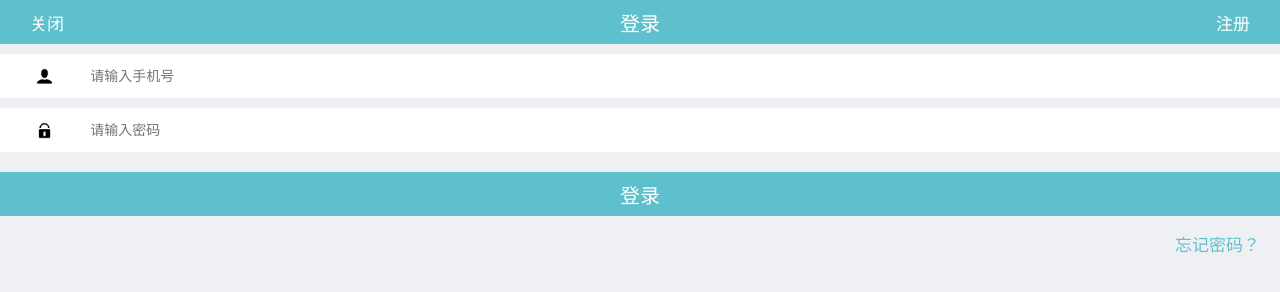
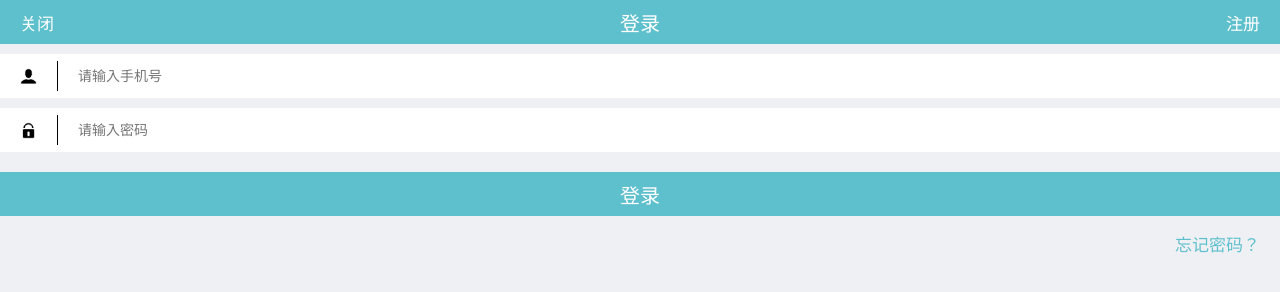
Before and after one commit to FengXingyuan/css1, a plain HTML site: page 4/main.html in a window 1280 px wide. Drawn offline with Linux system fonts and the light colour scheme.

Commit message:
分隔线修改

```diff
--- a/4/main.html
+++ b/4/main.html
@@ -17,10 +17,12 @@
     <form>
         <div id="phone">
             <img src="account.png">
+            <div class="line"></div>
             <input type="text" name="phoneNumber" placeholder="请输入手机号">
         </div>
         <div id="pwd">
             <img  src="pwd.png">
+            <div class="line"></div>
             <input type="password" name="password" placeholder="请输入密码">
         </div>
         <button type="submit" id="loginbutton">登录</button>
--- a/4/mystyle.css
+++ b/4/mystyle.css
@@ -23,13 +23,13 @@ body{
 }
 
 #rightLabel{
-    margin-right: 30px;
+    margin-right: 20px;
     font-size: 17px;
     color: rgb(255, 255, 255);
 }
 
 #leftLabel{
-    margin-left: 30px;
+    margin-left: 20px;
     font-size: 17px;
     color: rgb(255, 255, 255);
 }
@@ -37,9 +37,18 @@ body{
 input{
     width: 90%;
     height: 30px;
-    border: none;
     font-size: 14px;
     outline: none;
+    padding-left: 20px;
+    flex: 1;
+    border: none;
+}
+
+.line{
+    width: 20px;
+    height: 30px;
+    border-width: 0 1px 0 0;
+    border-style: solid;
 }
 
 #loginbutton{
@@ -55,9 +64,10 @@ input{
 
 img{
     height: 17px;
+    margin-left: 20px;
 }
 
-form div{
+#phone, #pwd{
     width: 100%;
     height: 44px;
     background: rgb(255, 255, 255);
@@ -65,7 +75,7 @@ form div{
     display: -webkit-flex;
     display: flex;
     align-items: center;
-    justify-content: space-evenly;
+    justify-content: space-between;
 }
 
 #forget{
```
